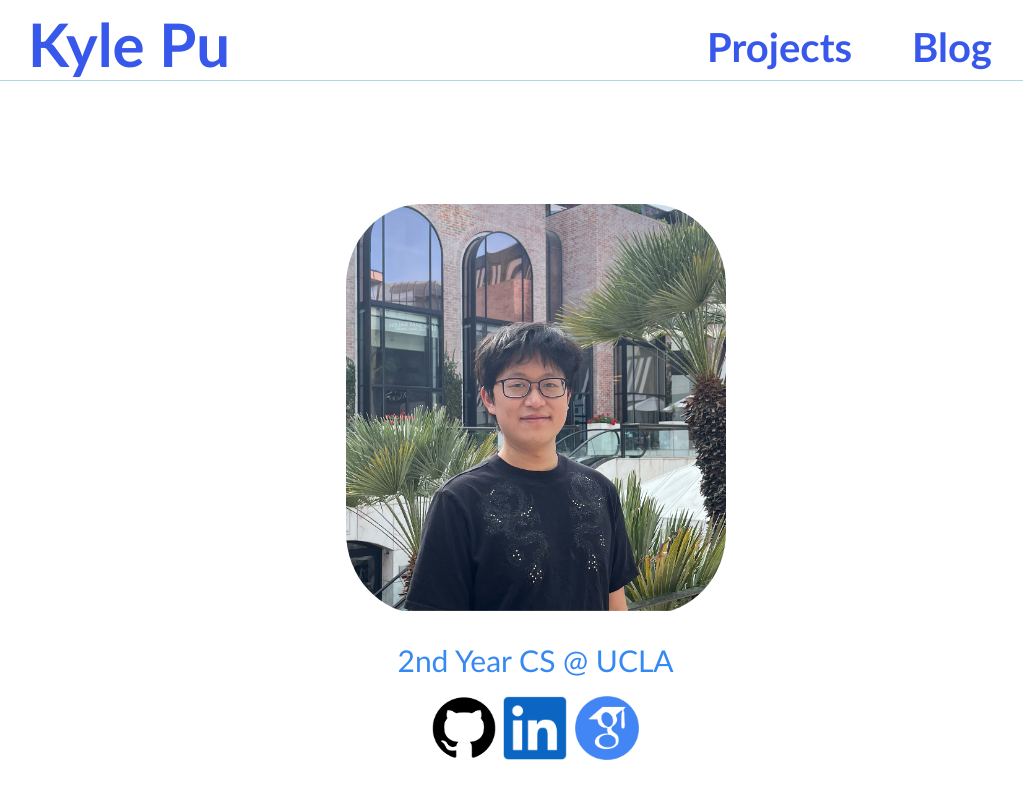
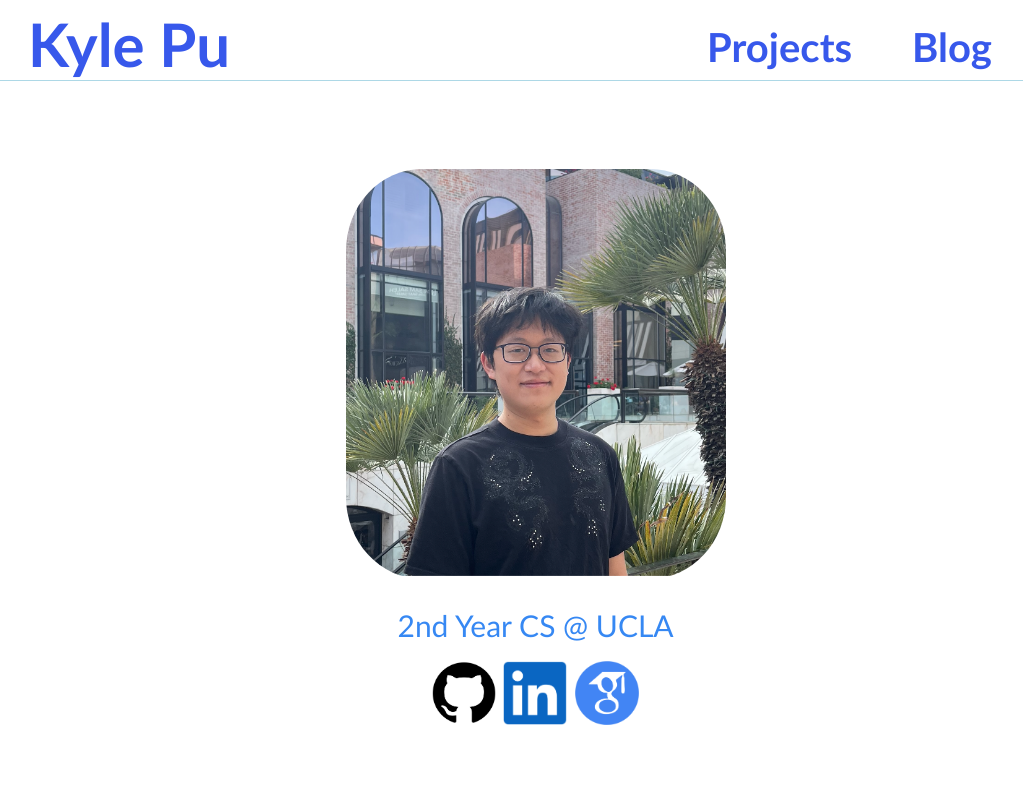
Before and after one commit to Kyle-Pu/Kyle-Pu.github.io, a React (Create React App) app: page /#/ in a window 1280 px wide. Shown: the top 798 px of the page, without its empty margins (130-1153 px from the left). Built offline with nearby package versions, Linux system fonts and the light colour scheme.

Commit message:
Shift homepage contents up

```diff
--- a/src/components/HomePage/HomePage.css
+++ b/src/components/HomePage/HomePage.css
@@ -6,7 +6,7 @@
 .Picture{
     position: absolute;
     margin: 0 auto;
-    top: 40%;
+    top: 35%;
     left: 50%;
     transform: translate(-50%, -50%);
     overflow: hidden; /*Hide what falls outside of the div*/
@@ -20,7 +20,7 @@
 
 .Caption{
     position: absolute;
-    top: 75%;
+    top: 70%;
     left: 0%;
     right: 0%;
     text-align: center;
```
